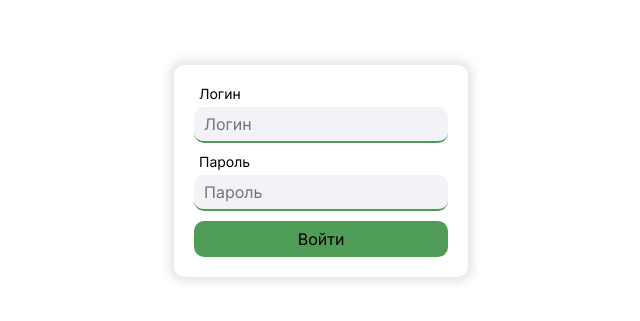
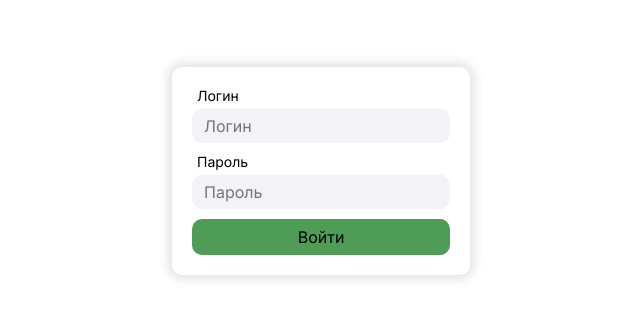
Before and after one commit to 8xbyte/da-mid-admin, a React app: page /login in a window 1280 px wide. Shown: the part 229-550 px from the top of the page, without its empty margins (319-959 px from the left). Built offline with nearby package versions, Linux system fonts and the light colour scheme.

Commit message:
Update input component Update styles

```diff
--- a/src/components/Input/input.module.scss
+++ b/src/components/Input/input.module.scss
@@ -6,12 +6,6 @@
     font-size: 16px;
     background-color: #f3f3f7;
     border-radius: 10px;
-    padding: 7px 10px;
-    border-bottom: 2px solid #4e9c56;
+    padding: 7px 12px;
     transition: all 0.5s ease-in-out;
-
-    &:hover,
-    &:focus {
-        border-bottom: 2px solid #3dc283;
-    }
 }
```
